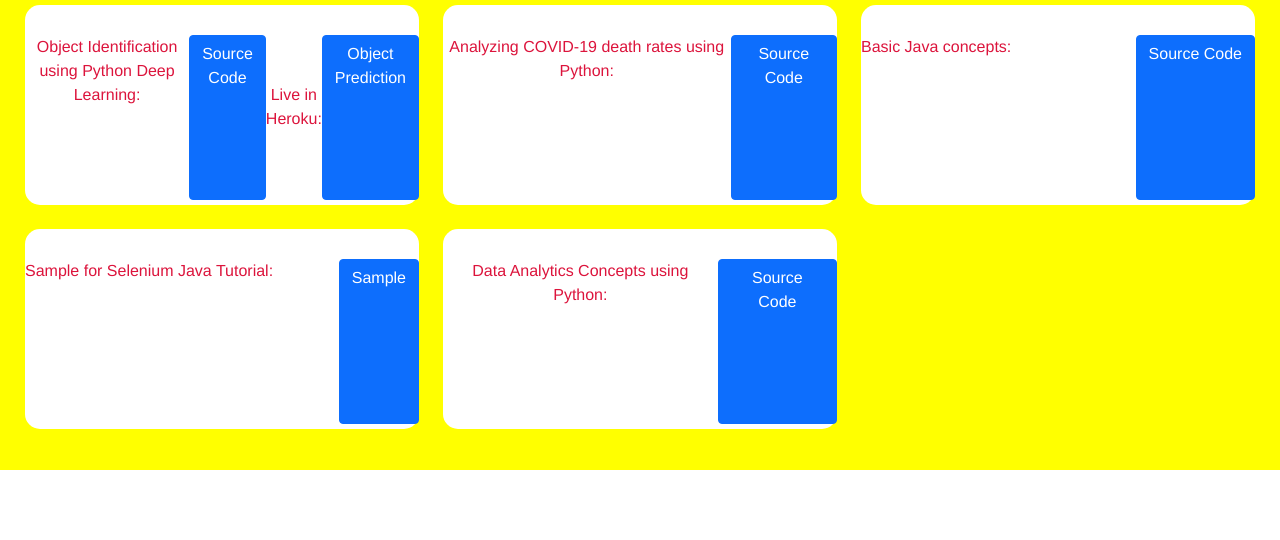
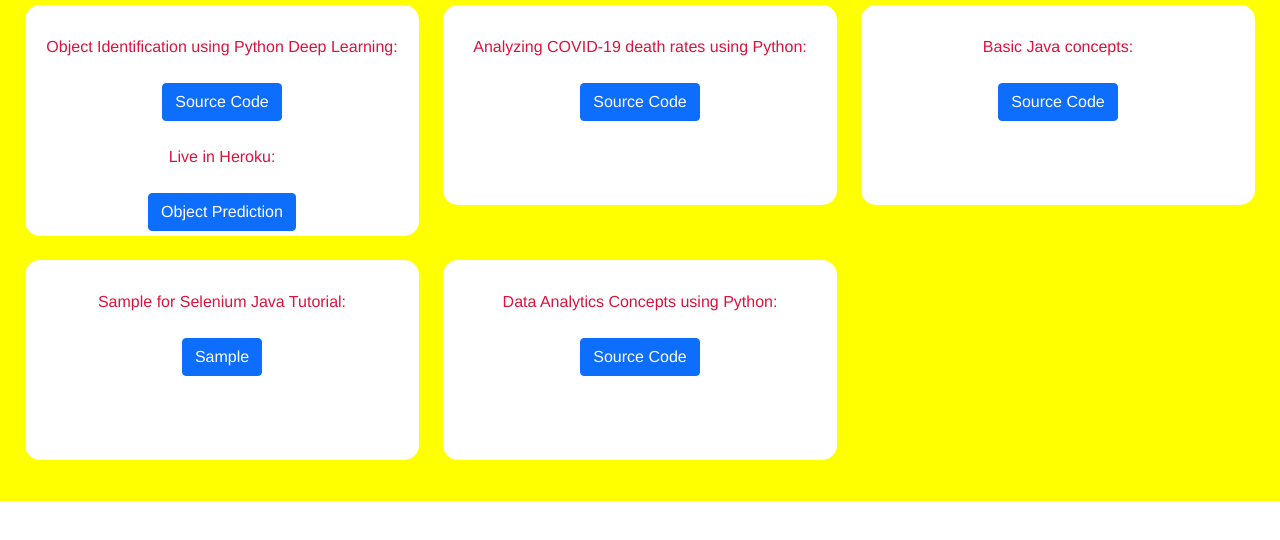
Before and after one commit to manohjRM/manohjrm.github.io, a plain HTML site: page index.html in a window 1280 px wide. Shown: the part 256-796 px from the top of the page. Drawn offline with nearby package versions, Linux system fonts and the light colour scheme.

Commit message:
SaveChanges3

```diff
--- a/index.html
+++ b/index.html
@@ -33,7 +33,7 @@
             padding-top: 30px;
             justify-content: space-between;
             min-height: 200px;
-            display: flex;
+            display: flexbox;
             margin: 0 auto;
             padding-bottom: 5px;
         }
```
